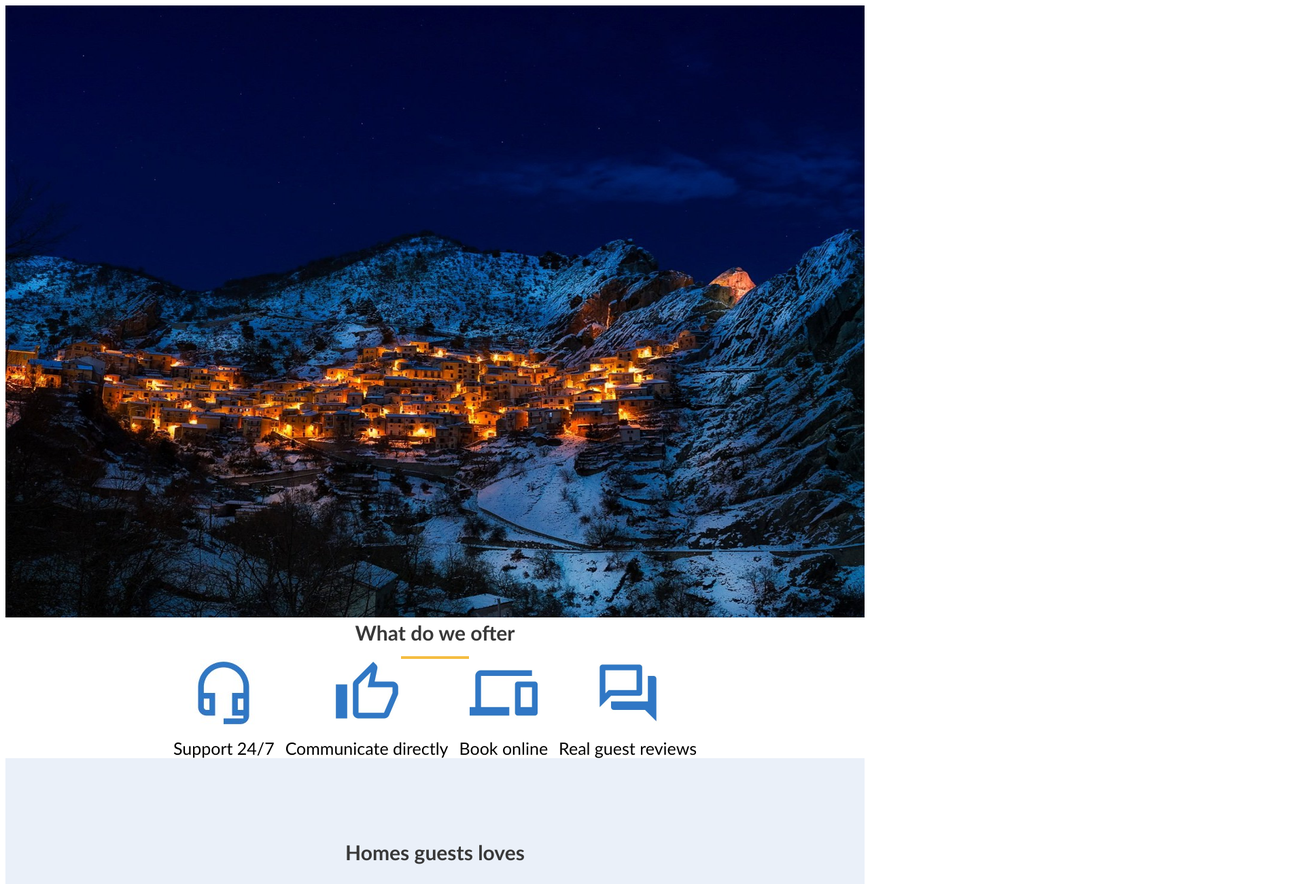
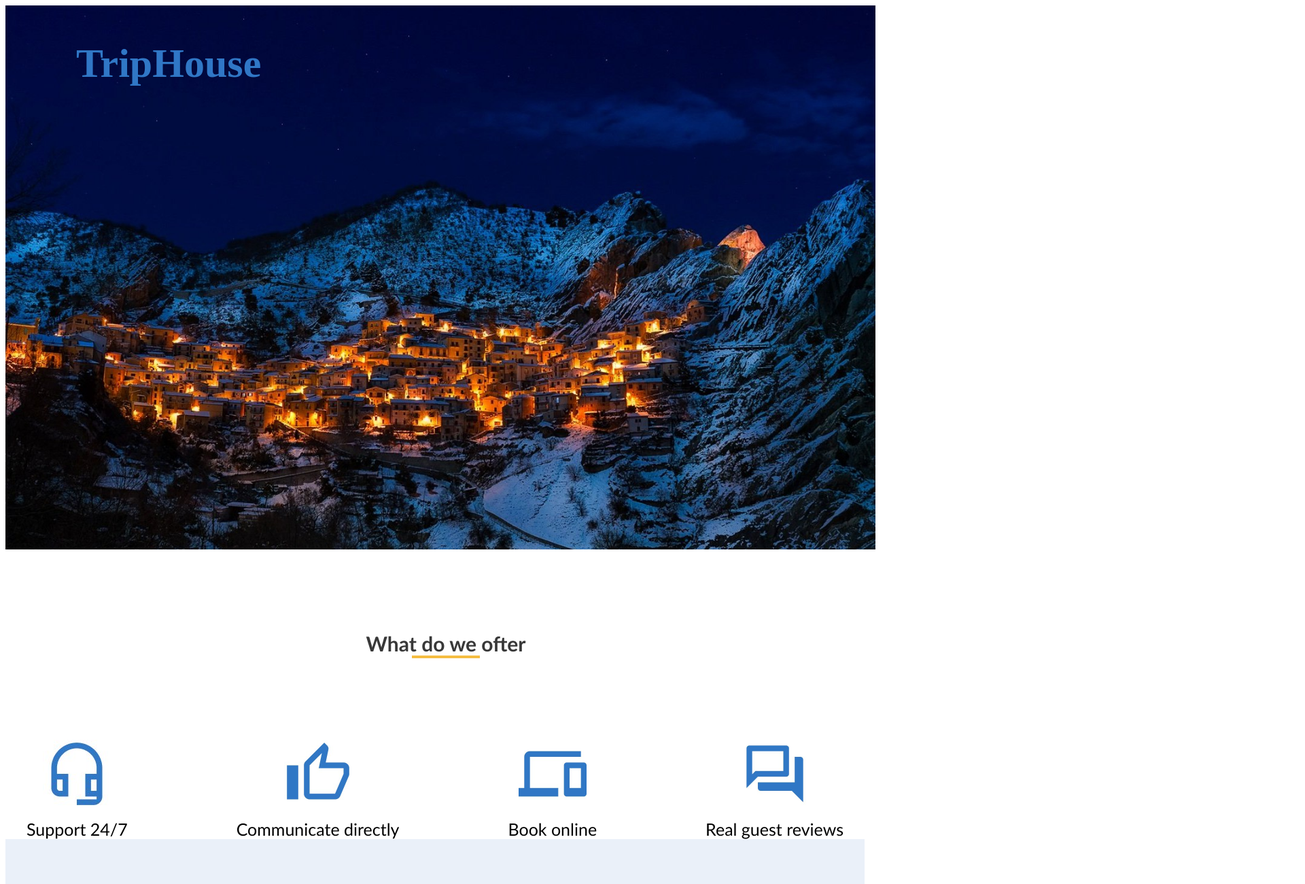
Before and after one commit to sofishkoss/solbeg-html, a website: page index.html in a window 1280 px wide. Shown: the top 1300 px of the page at 68% size, 1920 px wide, since content can reach past the window. Drawn offline with Linux system fonts and the light colour scheme.

Commit message:
27/12/23

```diff
--- a/index.html
+++ b/index.html
@@ -6,17 +6,23 @@
         <title>booking.com</title>
     </head>
     <body>
-
-        <div><img src="assets/background1.jpg" class="background-first"></div>
+        <div class="background-first ">
+          <div class="top">
+             <div class="triphouse ">TripHouse</div>
+             <div class="stays"><div>Stays</div> <div>Attractions</div></div>
+          </div>
+        </div>
         <section class="main">
             <div class="section-column">
-              <div class="section-title-line">What do we ofter</div>
-              <div class="line"><div></div></div>
+                <div class="section-title-line container">What do we ofter<div class="line">
+                  <div></div>
+                </div></div>
+
             </div>
             <!--            <div>-->
             <!--        </div>        <img src="assets/image%20(1).png" class="line" />-->
             <!--            </div>-->
-            <div class="section-row">
+            <div class="section-row2">
                 <div class="item_small">
                     <img
                         src="assets/photo_5256217390033785094_m.jpg"
@@ -92,6 +98,7 @@
         </section>
 
         <section class="main">
+          <div class="container">
             <div class="section-title">The best destination</div>
             <div class="section-row">
                 <div class="item_middle">
@@ -120,7 +127,6 @@
                 </div>
 
                 <div class="item_middle">
-
                     <img
                         src="assets/photo11.jpg"
                         class="image middle_picture"
@@ -130,7 +136,6 @@
                         <div class="name_picture">Book now</div>
                     </div>
                     <div class="name_picture">Norway</div>
-
                 </div>
 
                 <div class="item_middle">
@@ -145,9 +150,11 @@
                     <div class="name_picture">Island</div>
                 </div>
             </div>
+          </div>
         </section>
 
         <section class="background">
+            <div class="container">
                 <div class="section-title">Guests reviews</div>
 
                 <div class="section-row">
@@ -169,15 +176,17 @@
                         <div class="text_location">Slowakia</div>
                     </div>
                 </div>
+            </div>
         </section>
         <div class="footer">
             <div class="section-row">
-                <div class="footer-text">About </div>
+                <div class="footer-text">About</div>
                 <div class="footer-text">Property types</div>
                 <div class="footer-text">Support</div>
             </div>
-            <div class="footer-inc">© 2022Triphouse, Inc. All rights reserved</div>
-
+            <div class="footer-inc">
+                © 2022Triphouse, Inc. All rights reserved
+            </div>
         </div>
     </body>
 </html>
--- a/styles/index.css
+++ b/styles/index.css
@@ -12,11 +12,13 @@
     background-color: white;
 }
 
-.background-first{
-    /*background-image: -moz-element();????как сделать картинку фоном????*/
-    height: 900px;
-    width: 100%;
-
+.background-first {
+    height: 100vh;
+    width: 100vw;
+    background-repeat: no-repeat;
+    background-size: cover;
+    background-position: center;
+    background-image: url('../assets/background1.jpg');
 }
 
 /*/!!!!!*/
@@ -27,9 +29,46 @@
     align-items: center;
     width: 100px;
     height: 4px;
-    background-color: #F5BD41;
+    background-color: #f5bd41;
     border: 2px;
 }
+
+.triphouse{
+    color: #3077C6;
+    font-family: Ebrima;
+    font-size: 60px;
+    font-weight: 600;
+    padding: 51px 104px;
+
+}
+
+.wi{
+    width: 100px;
+}
+
+.stays{
+    display: flex;
+    justify-content: space-between;
+    flex-direction: row;
+    color: white;
+    font-size: 24px;
+    padding: 57px 1076px;
+    font-weight: bold;
+}
+
+.top{
+    width: 100%;
+    display: flex;
+    justify-content: space-between;
+}
+
+.container-f {
+    width: 100%;
+    display: flex;
+    flex-direction: column;
+    padding: 51px 104px ;
+}
+
 
 .background {
     width: 100%;
@@ -40,8 +79,6 @@
     width: 25%;
     gap: 1px;
 }
-
-
 
 .section-title {
     display: flex;
@@ -63,6 +100,7 @@
     font-size: 30px;
     font-weight: 600;
     color: #383838;
+    padding: ;
 }
 
 .name_picture {
@@ -112,6 +150,13 @@
     align-items: center;
     justify-content: center;
 }
+.section-row2 {
+    display: flex;
+    gap: 160px;
+    align-items: center;
+    justify-content: center;
+}
+
 .section-column {
     display: flex;
     flex-direction: column;
@@ -174,13 +219,13 @@
     max-width: 1240px;
 }
 
-.footer{
+.footer {
     width: 100%;
     height: 625px;
-    background-color: #10367C;
+    background-color: #10367c;
 }
 
-.footer-text{
+.footer-text {
     display: flex;
     flex-direction: column;
     align-content: center;
@@ -192,13 +237,13 @@
     /*height: 500px; не получается сделать footer-inc снизу,поэтому так пока что*/
 }
 
-.footer-font{
+.footer-font {
     color: white;
     font-size: 20px;
     padding: 25px;
 }
 
-.footer-inc{
+.footer-inc {
     display: flex;
     justify-content: flex-start;
     color: white;
```
Lines whose indentation alone changed are shown as unchanged.
